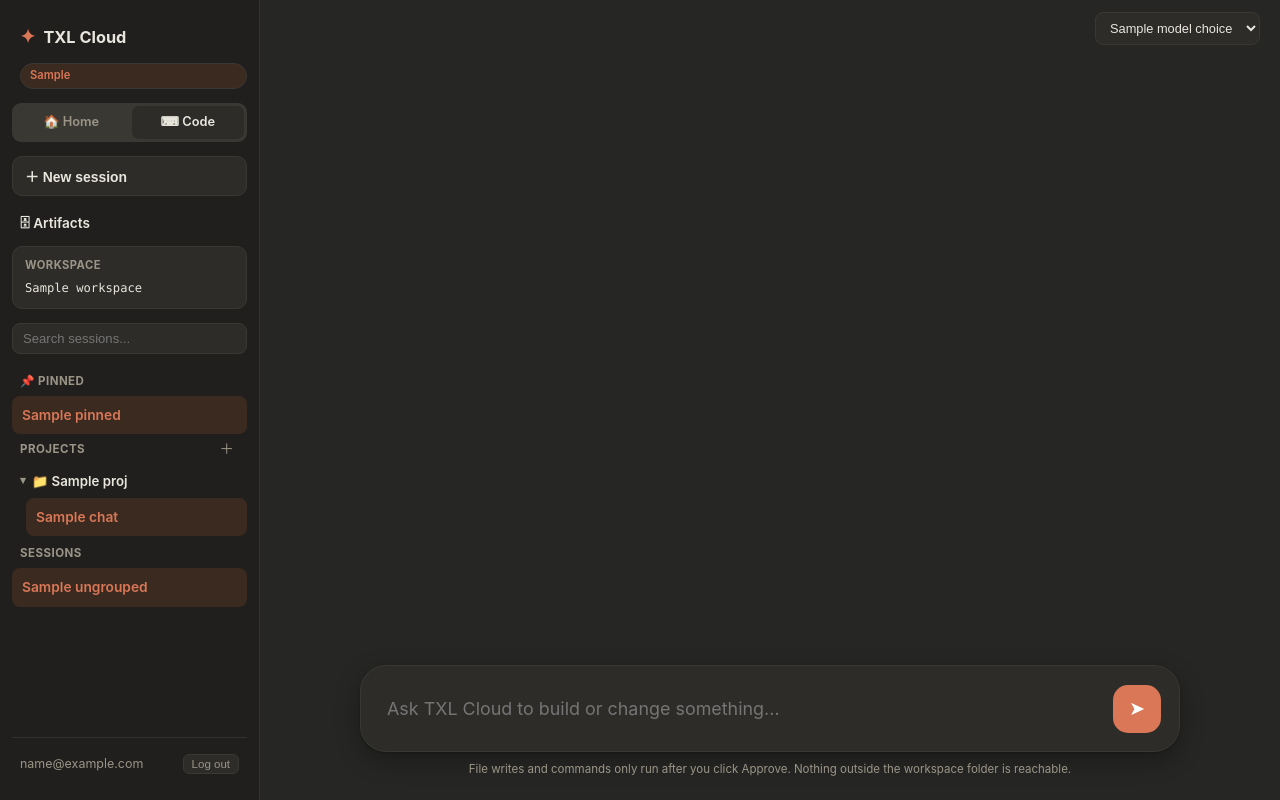
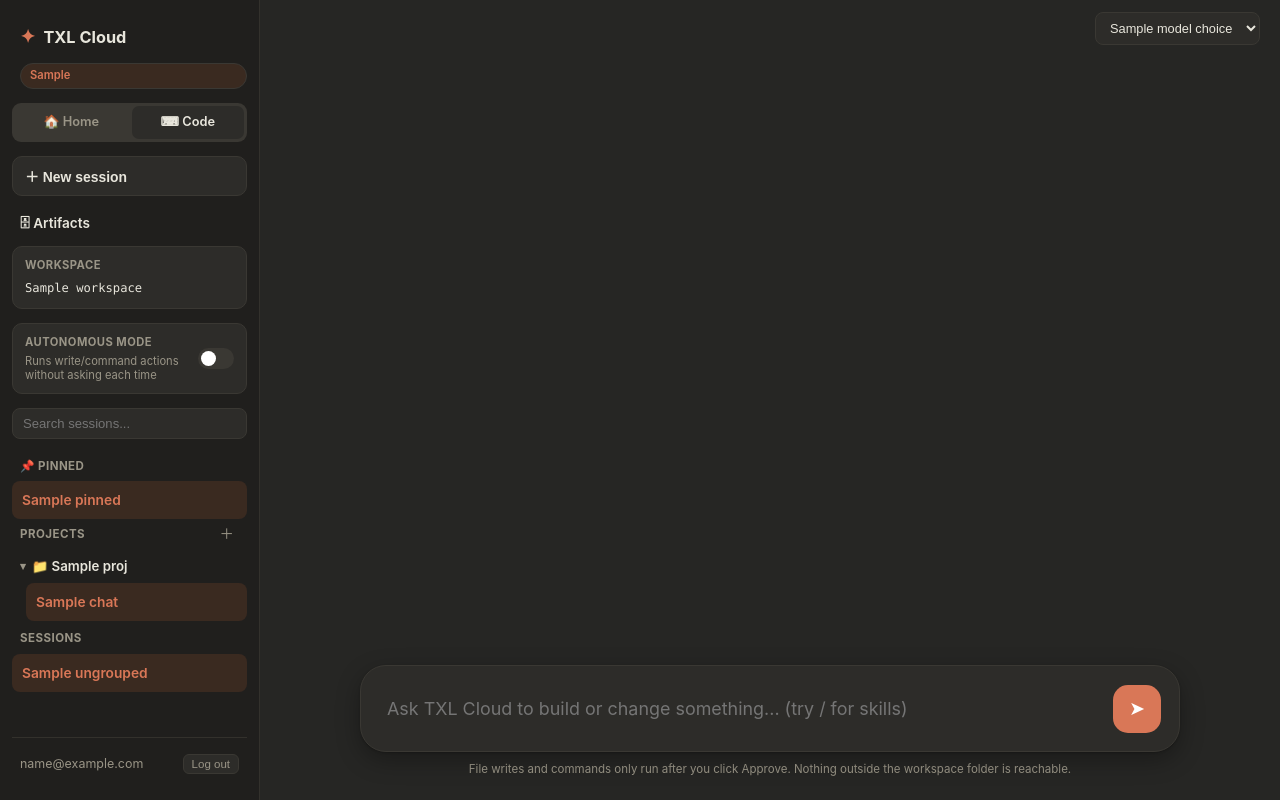
Before and after one commit to txlinnu/txl-analyser, a Flask app: template templates/code.html in a window 1280 px wide. Run offline with Flask 3, Linux system fonts and the light colour scheme; the template is opened without the code that fills it: most values are stand-ins (such as "Sample title", 1, 10 or a date in 2020); some libraries are stand-ins or nearby versions.

Commit message:
Add stop-generating button and autonomous mode for Code mode
Stop button (chat.html + code.html): the send button now doubles as a
stop control while a reply is streaming - clicking it aborts the fetch
client-side, finalizes whatever text streamed so far (with a Regenerate
option), and immediately returns the composer to a usable state. Wired
into chat mode's send, and Code mode's send/approve/deny.

Autonomous mode (Code mode only): a per-session toggle that lets
write_file/run_command execute immediately instead of waiting for
per-action approval - for when you want the agent to just get on with a
task. Off by default; each session opts in independently. Verified:
autonomous sessions write files with no pending step, manual sessions
are unaffected and still gate on approval as before.

Co-Authored-By: Claude Sonnet 5 <noreply@anthropic.com>

```diff
--- a/models.py
+++ b/models.py
@@ -52,6 +52,7 @@ def _migrate(engine):
         "ALTER TABLE users ADD COLUMN reset_token_expires TIMESTAMP",
         "ALTER TABLE messages ADD COLUMN image_data TEXT",
         "ALTER TABLE conversations ADD COLUMN workspace_path TEXT",
+        "ALTER TABLE conversations ADD COLUMN autonomous BOOLEAN DEFAULT FALSE",
     ]
     for stmt in statements:
         try:
@@ -120,6 +121,7 @@ class Conversation(db.Model):
     pinned = db.Column(db.Boolean, default=False, nullable=False)
     pending_json = db.Column(db.Text, nullable=True)  # Code mode only: an approval awaiting the user
     workspace_path = db.Column(db.Text, nullable=True)  # Code mode only: custom folder (see code_agent.ALLOW_CUSTOM_WORKSPACE)
+    autonomous = db.Column(db.Boolean, default=False, nullable=False)  # Code mode only: skip per-action approval
     created_at = db.Column(db.DateTime, default=_utcnow)
     messages = db.relationship(
         "Message", backref="conversation", cascade="all, delete-orphan",
--- a/templates/code.html
+++ b/templates/code.html
@@ -108,6 +108,21 @@
     font-size: 0.72rem; font-weight: 600; padding: 4px 10px; border-radius: 7px; cursor: pointer;
   }
   .workspace-change-btn:hover { border-color: var(--accent); color: var(--accent); }
+
+  .autonomous-box { padding: 10px 12px; }
+  .autonomous-row { display: flex; align-items: center; justify-content: space-between; gap: 10px; cursor: pointer; }
+  .autonomous-sub { font-size: 0.7rem; color: var(--muted); line-height: 1.3; }
+  .switch { position: relative; display: inline-block; width: 36px; height: 21px; flex-shrink: 0; }
+  .switch input { opacity: 0; width: 0; height: 0; }
+  .switch-track {
+    position: absolute; inset: 0; background: var(--border); border-radius: 999px; transition: background 0.15s;
+  }
+  .switch-track::before {
+    content: ""; position: absolute; width: 15px; height: 15px; left: 3px; top: 3px;
+    background: #fff; border-radius: 50%; transition: transform 0.15s;
+  }
+  .switch input:checked + .switch-track { background: var(--accent); }
+  .switch input:checked + .switch-track::before { transform: translateX(15px); }
 
   .sidebar-search {
     width: 100%; padding: 7px 10px; border: 1px solid var(--border); border-radius: 8px;
@@ -229,6 +244,10 @@
   .action-head { display: flex; align-items: center; gap: 8px; padding: 9px 12px; font-size: 0.84rem; cursor: pointer; user-select: none; }
   .action-head .icon { flex-shrink: 0; }
   .action-head .summary { flex: 1; min-width: 0; overflow: hidden; text-overflow: ellipsis; white-space: nowrap; font-family: ui-monospace, "Cascadia Code", Consolas, monospace; }
+  .auto-badge {
+    flex-shrink: 0; font-size: 0.68rem; font-weight: 700; color: var(--accent);
+    background: var(--accent-soft); border-radius: 999px; padding: 2px 8px;
+  }
   .action-head .chevron { color: var(--muted); font-size: 0.75rem; transition: transform 0.15s ease; }
   .action-card.expanded .chevron { transform: rotate(90deg); }
   .action-body { display: none; border-top: 1px solid var(--border); padding: 10px 12px; }
@@ -268,6 +287,18 @@
   .error-note { max-width: 780px; margin: 0 auto 16px; background: var(--danger-bg); color: var(--danger-text); border: 1px solid var(--danger-border); border-radius: 10px; padding: 11px 14px; font-size: 0.86rem; }
 
   #composer-outer { flex-shrink: 0; padding: 10px 20px 22px; }
+  .composer-wrap { position: relative; max-width: 820px; margin: 0 auto; }
+  .skills-menu {
+    display: none; position: absolute; left: 0; right: 0; bottom: calc(100% + 8px);
+    background: var(--card); border: 1px solid var(--border); border-radius: 14px;
+    box-shadow: var(--shadow); padding: 6px; max-height: 260px; overflow-y: auto; z-index: 5;
+  }
+  .skills-menu.open { display: block; }
+  .skill-item { display: flex; align-items: center; gap: 10px; padding: 9px 10px; border-radius: 9px; cursor: pointer; }
+  .skill-item:hover, .skill-item.active { background: var(--main-bg); }
+  .skill-item .icon { font-size: 1rem; flex-shrink: 0; }
+  .skill-item .name { font-weight: 600; font-size: 0.86rem; }
+  .skill-item .desc { color: var(--muted); font-size: 0.76rem; }
   .composer-inner { max-width: 820px; margin: 0 auto; display: flex; align-items: flex-end; gap: 12px; background: var(--card); border: 1px solid var(--border); border-radius: 26px; padding: 18px 18px 18px 26px; box-shadow: var(--shadow); }
   #input { flex: 1; border: none; background: transparent; color: var(--text); font-family: inherit; font-size: 1.12rem; resize: none; outline: none; max-height: 200px; padding: 14px 0; }
   button.send-btn { flex-shrink: 0; width: 48px; height: 48px; border: none; border-radius: 15px; background: var(--accent); color: #fff; font-size: 1.2rem; cursor: pointer; display: flex; align-items: center; justify-content: center; }
@@ -328,6 +359,18 @@
       {% if allow_custom_workspace %}
       <button class="workspace-change-btn" id="workspace-change-btn" type="button">Change folder…</button>
       {% endif %}
+    </div>
+    <div class="workspace-box autonomous-box">
+      <label class="autonomous-row">
+        <div>
+          <div class="label" style="margin-bottom:2px;">Autonomous mode</div>
+          <div class="autonomous-sub">Runs write/command actions without asking each time</div>
+        </div>
+        <span class="switch">
+          <input type="checkbox" id="autonomous-toggle" {% if autonomous %}checked{% endif %}>
+          <span class="switch-track"></span>
+        </span>
+      </label>
     </div>
     <input class="sidebar-search" id="sidebar-search" type="text" placeholder="Search sessions...">
 
@@ -407,9 +450,12 @@
         <div id="pending-slot"></div>
       {% endif %}
       <div id="quoted-slot"></div>
-      <div class="composer-inner">
-        <textarea id="input" rows="1" placeholder="Ask TXL Cloud to build or change something..." autofocus></textarea>
-        <button class="send-btn" id="send-btn" type="button" aria-label="Send">➤</button>
+      <div class="composer-wrap">
+        <div class="skills-menu" id="skills-menu"></div>
+        <div class="composer-inner">
+          <textarea id="input" rows="1" placeholder="Ask TXL Cloud to build or change something... (try / for skills)" autofocus></textarea>
+          <button class="send-btn" id="send-btn" type="button" aria-label="Send">➤</button>
+        </div>
       </div>
       <p class="footnote">File writes and commands only run after you click Approve. Nothing outside the workspace folder is reachable.</p>
     </div>
@@ -439,6 +485,7 @@ const quotedSlot = document.getElementById('quoted-slot');
 
 let currentConvId = {{ (active_id | tojson) if active_id else 'null' }};
 let pendingWorkspacePath = null; // set via "Change folder..." before the first message of a new session
+const autonomousToggle = document.getElementById('autonomous-toggle');
 let busy = false;
 let currentPendingCard = null;
 
@@ -466,7 +513,7 @@ function actionSummary(kind, args) {
   return meta.verb + ': ' + (args.path || '');
 }
 
-function buildActionCard(kind, args, result) {
+function buildActionCard(kind, args, result, auto) {
   const card = document.createElement('div');
   card.className = 'action-card';
   card.dataset.kind = kind;
@@ -475,6 +522,7 @@ function buildActionCard(kind, args, result) {
     '<div class="action-head">' +
       '<span class="icon">' + meta.icon + '</span>' +
       '<span class="summary"></span>' +
+      (auto ? '<span class="auto-badge" title="Ran automatically - autonomous mode was on">⚡ Auto</span>' : '') +
       '<span class="chevron">›</span>' +
     '</div>' +
     '<div class="action-body"><pre></pre></div>';
@@ -599,9 +647,13 @@ function autosize() {
 }
 inputEl.addEventListener('input', autosize);
 
+let currentAbortController = null;
+
 function setBusy(v) {
   busy = v;
-  sendBtn.disabled = v;
+  sendBtn.textContent = v ? '■' : '➤';
+  sendBtn.title = v ? 'Stop' : 'Send';
+  sendBtn.disabled = false; // stays clickable while busy, so it can stop
   inputEl.disabled = v;
 }
 
@@ -629,7 +681,7 @@ async function streamEvents(resp) {
         history.pushState({}, '', '/code?c=' + payload.conv_id);
         addConvToSidebar(payload.conv_id, payload.title);
       } else if (payload.action) {
-        wrapEl.appendChild(buildActionCard(payload.action.kind, payload.action.args, payload.action.result));
+        wrapEl.appendChild(buildActionCard(payload.action.kind, payload.action.args, payload.action.result, payload.action.auto));
         scrollToBottom();
       } else if (payload.pending) {
         currentPendingCard = buildPendingCard(payload.pending);
@@ -659,6 +711,7 @@ async function sendMessage() {
   autosize();
   addUserMessage(text);
 
+  currentAbortController = new AbortController();
   try {
     const resp = await fetch('/code/send', {
       method: 'POST',
@@ -666,12 +719,15 @@ async function sendMessage() {
       body: JSON.stringify({
         message: text, model: modelSelect.value, conv_id: currentConvId,
         workspace_path: currentConvId ? undefined : pendingWorkspacePath || undefined,
+        autonomous: currentConvId ? undefined : autonomousToggle.checked,
       }),
+      signal: currentAbortController.signal,
     });
     await streamEvents(resp);
   } catch (err) {
-    addErrorNote(err.message || 'Something went wrong.');
+    if (err.name !== 'AbortError') addErrorNote(err.message || 'Something went wrong.');
   } finally {
+    currentAbortController = null;
     setBusy(false);
     inputEl.focus();
   }
@@ -681,22 +737,31 @@ async function resolvePending(card, approved) {
   const buttons = card.querySelectorAll('button');
   buttons.forEach(b => b.disabled = true);
   setBusy(true);
+  currentAbortController = new AbortController();
   try {
     const resp = await fetch(approved ? '/code/approve' : '/code/deny', {
       method: 'POST',
       headers: { 'Content-Type': 'application/json' },
       body: JSON.stringify({ conv_id: currentConvId, model: modelSelect.value }),
+      signal: currentAbortController.signal,
     });
     await streamEvents(resp);
   } catch (err) {
-    addErrorNote(err.message || 'Something went wrong.');
+    if (err.name !== 'AbortError') addErrorNote(err.message || 'Something went wrong.');
   } finally {
+    currentAbortController = null;
     setBusy(false);
     inputEl.focus();
   }
 }
 
-sendBtn.addEventListener('click', sendMessage);
+sendBtn.addEventListener('click', () => {
+  if (busy) {
+    if (currentAbortController) currentAbortController.abort();
+  } else {
+    sendMessage();
+  }
+});
 inputEl.addEventListener('keydown', (e) => {
   if (e.key === 'Enter' && !e.shiftKey) { e.preventDefault(); sendMessage(); }
 });
@@ -730,6 +795,25 @@ if (workspaceChangeBtn) {
     }
   });
 }
+
+autonomousToggle.addEventListener('change', async () => {
+  if (!currentConvId) return; // no active session yet - picked up on the first /code/send instead
+  try {
+    const resp = await fetch('/code/' + currentConvId + '/autonomous', {
+      method: 'POST',
+      headers: { 'Content-Type': 'application/json' },
+      body: JSON.stringify({ autonomous: autonomousToggle.checked }),
+    });
+    const data = await resp.json();
+    if (!resp.ok) {
+      addErrorNote(data.error || 'Could not change autonomous mode.');
+      autonomousToggle.checked = !autonomousToggle.checked; // revert on failure
+    }
+  } catch (err) {
+    addErrorNote(err.message || 'Could not change autonomous mode.');
+    autonomousToggle.checked = !autonomousToggle.checked;
+  }
+});
 
 sidebarToggle.addEventListener('click', () => {
   sidebar.classList.toggle('open');
```
Also changed, not shown: chat_app.py (+39 -5 lines), templates/chat.html (+38 -5 lines).
